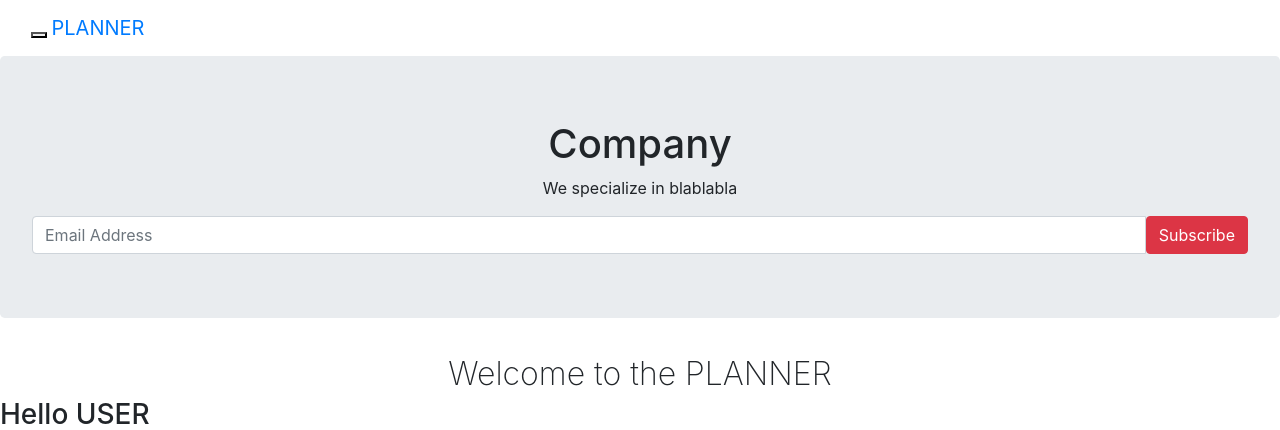
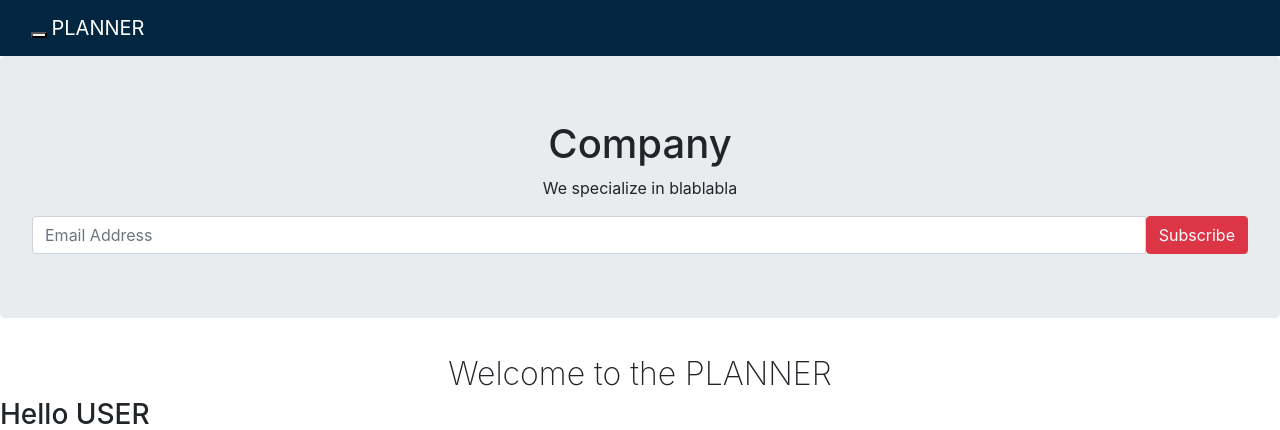
Before and after one commit to raven404/planner, a Django app: page /meetings/1 in a window 1280 px wide. Shown: the top 430 px of the page. Run offline with Django 3.2, Linux system fonts and the light colour scheme; data comes from the database, SQL or seed files in the repository; some libraries are stand-ins or nearby versions.

Commit message:
bootstrap updated

```diff
--- a/website/templates/base.html
+++ b/website/templates/base.html
@@ -28,8 +28,8 @@
     <p>The navbar is attached to the top of the page after you have scrolled a specified amount of pixels.</p>
   </div>
    -->
-
-      <nav class="navbar navbar-inverse navbar-fixed-top" data-spy="affix" data-offset-top="197">
+   <nav class="navbar navbar-dark" style="background-color: #032741;">
+      <!-- <nav class="navbar navbar-inverse navbar-fixed-top" data-spy="affix" data-offset-top="197"> -->
         <div class="container-fluid">
           <div class="navbar-header">
             <button type="button" class="navbar-toggle" data-toggle="collapse" data-target="#myNavbar">
```
